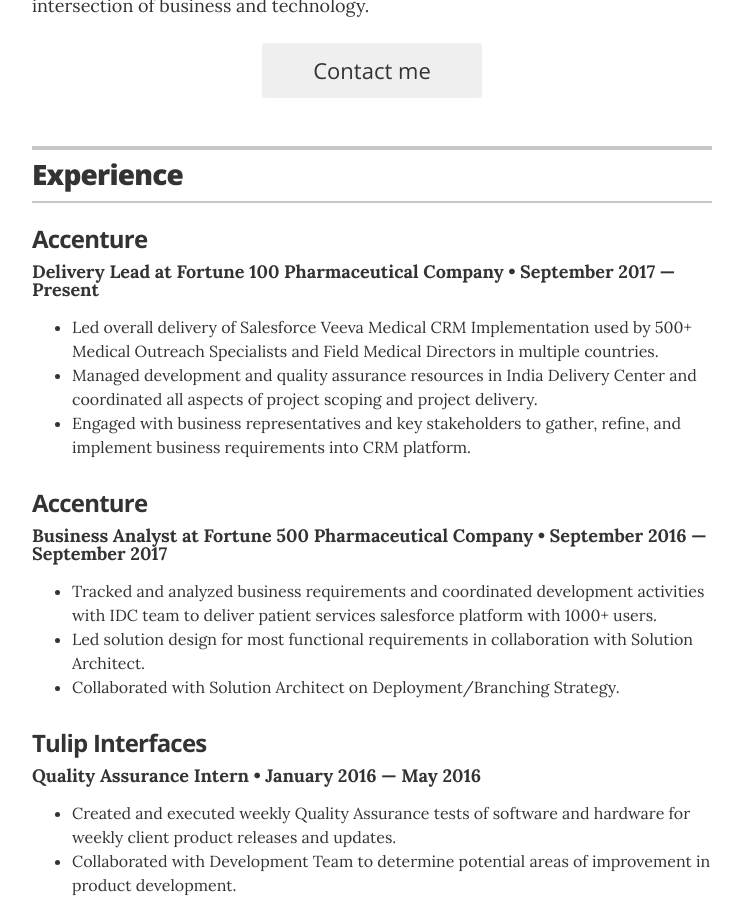
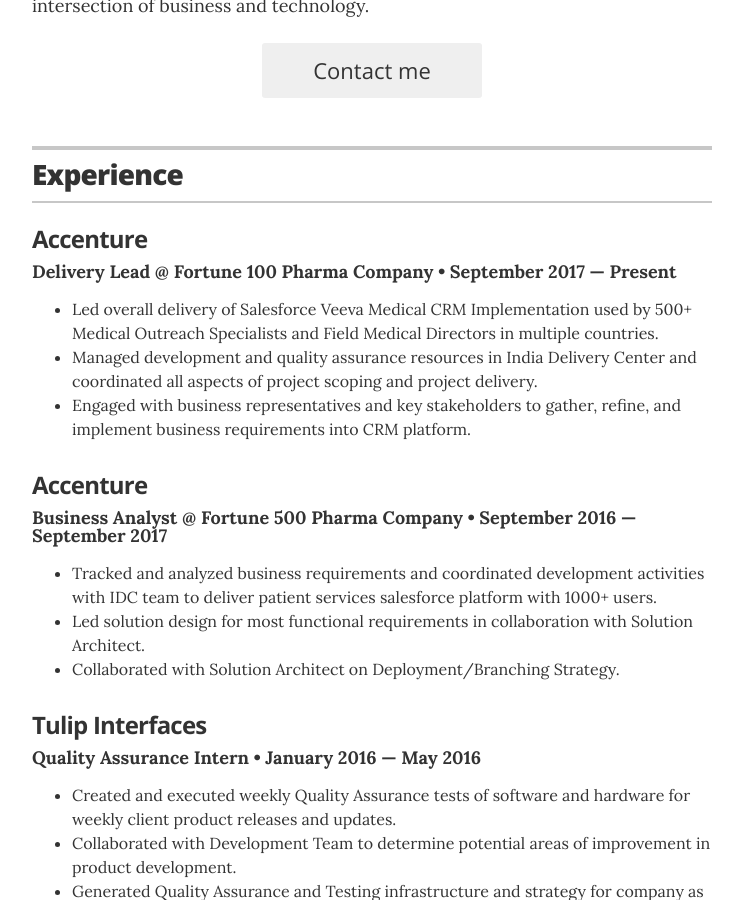
Before and after one commit to averleysen/resume, a Jekyll site: the page built from index.html, in a window 1280 px wide and 900 px high, scrolled down 412 px. Shown: the whole window, without its empty margins (268-1011 px from the left). Built offline with Jekyll 4.4.1, drawn with Linux system fonts in a browser that asks for light colours.

Commit message:
Update experience.yml

```diff
--- a/_data/experience.yml
+++ b/_data/experience.yml
@@ -1,12 +1,12 @@
 # Jobs
 # VP of Global Communications
 - company: Accenture
-  position: Delivery Lead at Fortune 100 Pharmaceutical Company
+  position: Delivery Lead @ Fortune 100 Pharma Company
   duration: September 2017 &mdash; Present
   summary: <ul class="resume-item-list"><li>Led overall delivery of Salesforce Veeva Medical CRM Implementation used by 500+ Medical Outreach Specialists and Field Medical Directors in multiple countries.</li><li>Managed development and quality assurance resources in India Delivery Center and coordinated all aspects of project scoping and project delivery.</li><li>Engaged with business representatives and key stakeholders to gather, refine, and implement business requirements into CRM platform. </li></ul>
 
 - company: Accenture
-  position: Business Analyst at Fortune 500 Pharmaceutical Company
+  position: Business Analyst @ Fortune 500 Pharma Company
   duration: September 2016 &mdash; September 2017
   summary: <ul class="resume-item-list"><li>Tracked and analyzed business requirements and coordinated development activities with IDC team to deliver patient services salesforce platform with 1000+ users.</li><li>Led solution design for most functional requirements in collaboration with Solution Architect.</li><li>Collaborated with Solution Architect on Deployment/Branching Strategy.</li></ul>
 
```
